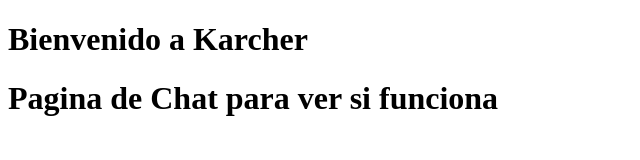
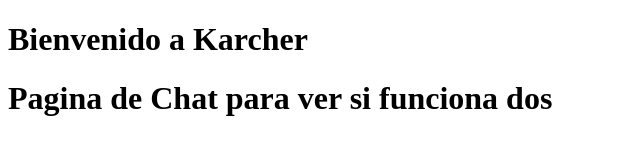
Before and after one commit to caseleo/paginaleo, a plain HTML site: page index.html in a window 1280 px wide. Shown: the full height of the page, 0-640 px from the left. Drawn offline with nearby package versions, Linux system fonts and the light colour scheme.

Commit message:
Add files via upload

```diff
--- a/index.html
+++ b/index.html
@@ -1,13 +1,16 @@
 <!DOCTYPE html>
 <html lang="es">
 <head>
+<apex:page showHeader="false" sidebar="false" contentType="text/html">
+  <meta http-equiv="Content-Security-Policy" content="frame-ancestors 'self' *.karcherchile--uat.sandbox.my.site.com;">
+</apex:page>
     <meta charset="UTF-8">
     <meta name="viewport" content="width=device-width, initial-scale=1.0">
     <title>Bienvenido a Karcher</title>
 </head>
 <body>
     <h1>Bienvenido a Karcher</h1>
-    <h1>Pagina de Chat para ver si funciona </h1>
+    <h1>Pagina de Chat para ver si funciona dos </h1>
 
 <a id="liveagent_button_online_573dy0000000Hs5" href="javascript://Chat" style="display: none;" onclick="liveagent.startChat('573dy0000000Hs5')"><!-- Online Chat Content --></a><div id="liveagent_button_offline_573dy0000000Hs5" style="display: none;"><!-- Offline Chat Content --></div><script type="text/javascript">
 if (!window._laq) { window._laq = []; }
```
